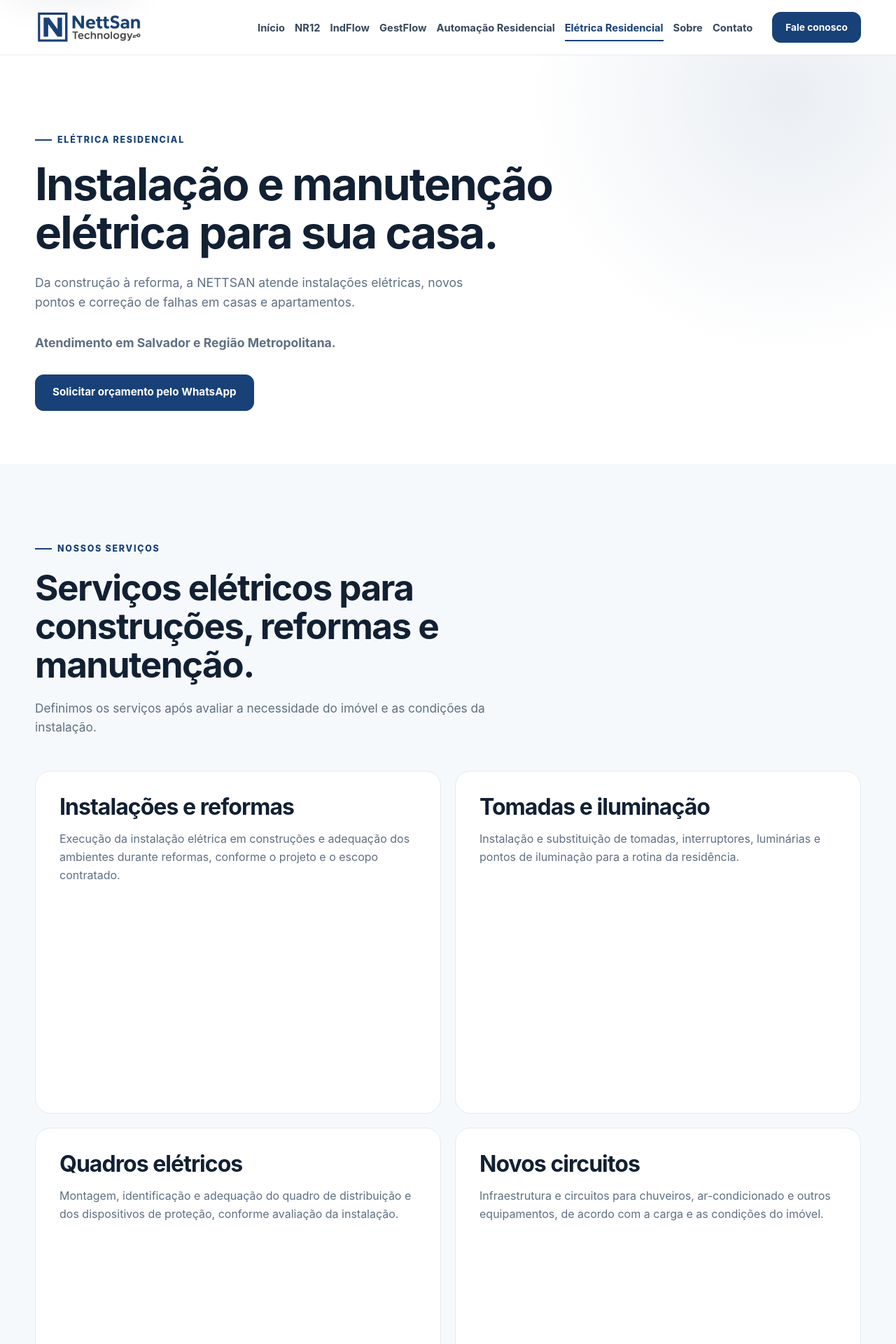
After one commit to NettoSantana/NETTSAN_PORTAL, a Flask app: page /eletrica-residencial in a window 1280 px wide. The commit adds this page. Shown: the top 1920 px of the page at 70% size. Run offline with Flask 3, Linux system fonts and the light colour scheme.

Commit message:
Adiciona aba Eletrica Residencial ao portal NETTSAN

```diff
--- a/app.py
+++ b/app.py
@@ -1,6 +1,6 @@
 # CAMINHO COMPLETO: C:\Users\vlula\OneDrive\Área de Trabalho\Projetos Backup\NETTSAN_PORTAL\app.py
-# DATA E HORA DO ULTIMO RECODE: 2026-09-10 19:15 -03:00
-# MOTIVO DA ALTERACAO: Reorganizar o portal por abas de solucao, criar a pagina de Automacao Residencial e redirecionar a rota antiga de cases para NR-12.
+# DATA E HORA DO ULTIMO RECODE: 2026-10-07 07:26 -03:00
+# MOTIVO DA ALTERACAO: Adicionar a rota da pagina de Eletrica Residencial.
 
 from flask import Flask, redirect, render_template, url_for
 
@@ -32,6 +32,11 @@ def automacao_residencial():
     return render_template("automacao_residencial.html")
 
 
+@app.get("/eletrica-residencial")
+def eletrica_residencial():
+    return render_template("eletrica_residencial.html")
+
+
 @app.get("/cases")
 def cases():
     return redirect(f"{url_for('nr12')}#cases", code=301)
--- a/templates/base.html
+++ b/templates/base.html
@@ -1,6 +1,6 @@
 <!-- CAMINHO COMPLETO: C:\Users\vlula\OneDrive\Área de Trabalho\Projetos Backup\NETTSAN_PORTAL\templates\base.html -->
-<!-- DATA E HORA DO ULTIMO RECODE: 2026-09-12 18:38 -03:00 -->
-<!-- MOTIVO DA ALTERACAO: Instalar a Google Tag do Google Ads AW-18393176047 para deteccao do site e futura medicao de conversoes. -->
+<!-- DATA E HORA DO ULTIMO RECODE: 2026-10-07 07:26 -03:00 -->
+<!-- MOTIVO DA ALTERACAO: Adicionar Eletrica Residencial ao menu e rodape, acomodando a nova aba. -->
 <!doctype html>
 <html lang="pt-BR">
 <head>
@@ -10,6 +10,9 @@
     <meta name="description" content="{% block meta_description %}Soluções NETTSAN em segurança de máquinas, monitoramento industrial, gestão empresarial e automação residencial.{% endblock %}">
     <title>{% block title %}NETTSAN{% endblock %}</title>
     <link rel="stylesheet" href="{{ url_for('static', filename='css/site.css') }}">
+    <style>
+        @media (min-width: 921px) { .main-nav { flex-wrap: wrap; column-gap: 14px; row-gap: 8px; } }
+    </style>
     <script defer src="{{ url_for('static', filename='js/site.js') }}"></script>
     <!-- Google tag (gtag.js) -->
     <script async src="https://www.googletagmanager.com/gtag/js?id=AW-18393176047"></script>
@@ -43,6 +46,7 @@
                 <a href="{{ url_for('indflow') }}" {% if request.endpoint == 'indflow' %}aria-current="page"{% endif %}>IndFlow</a>
                 <a href="{{ url_for('gestflow') }}" {% if request.endpoint == 'gestflow' %}aria-current="page"{% endif %}>GestFlow</a>
                 <a href="{{ url_for('automacao_residencial') }}" {% if request.endpoint == 'automacao_residencial' %}aria-current="page"{% endif %}>Automação Residencial</a>
+                <a href="{{ url_for('eletrica_residencial') }}" {% if request.endpoint == 'eletrica_residencial' %}aria-current="page"{% endif %}>Elétrica Residencial</a>
                 <a href="{{ url_for('sobre') }}" {% if request.endpoint == 'sobre' %}aria-current="page"{% endif %}>Sobre</a>
                 <a href="{{ url_for('contato') }}" {% if request.endpoint == 'contato' %}aria-current="page"{% endif %}>Contato</a>
             </nav>
@@ -70,6 +74,7 @@
                 <a href="{{ url_for('indflow') }}">IndFlow</a>
                 <a href="{{ url_for('gestflow') }}">GestFlow</a>
                 <a href="{{ url_for('automacao_residencial') }}">Automação Residencial</a>
+                <a href="{{ url_for('eletrica_residencial') }}">Elétrica Residencial</a>
             </div>
 
             <div>
--- /dev/null
+++ b/templates/eletrica_residencial.html
@@ -0,0 +1,66 @@
+<!-- CAMINHO COMPLETO: C:\Users\vlula\OneDrive\Área de Trabalho\Projetos Backup\NETTSAN_PORTAL\templates\eletrica_residencial.html -->
+<!-- DATA E HORA DO ULTIMO RECODE: 2026-10-07 07:26 -03:00 -->
+<!-- MOTIVO DA ALTERACAO: Criar a pagina comercial de Eletrica Residencial com servicos e solicitacao de orcamento pelo WhatsApp. -->
+{% extends "base.html" %}
+
+{% block title %}Elétrica Residencial | NETTSAN{% endblock %}
+{% block meta_description %}Instalações, reformas e manutenção elétrica residencial em Salvador e Região Metropolitana. Tomadas, iluminação, quadros elétricos e novos circuitos. Solicite orçamento à NETTSAN.{% endblock %}
+
+{% block content %}
+<section class="page-hero section page-hero-compact">
+    <div class="container">
+        <span class="eyebrow">Elétrica Residencial</span>
+        <h1>Instalação e manutenção elétrica para sua casa.</h1>
+        <p>Da construção à reforma, a NETTSAN atende instalações elétricas, novos pontos e correção de falhas em casas e apartamentos.</p>
+        <p><strong>Atendimento em Salvador e Região Metropolitana.</strong></p>
+        <a class="button" href="https://wa.me/5571986061117?text=Ola%2C%20quero%20um%20orcamento%20de%20Eletrica%20Residencial%20NETTSAN." target="_blank" rel="noopener noreferrer">Solicitar orçamento pelo WhatsApp</a>
+    </div>
+</section>
+
+<section class="section section-soft">
+    <div class="container">
+        <div class="section-heading">
+            <span class="eyebrow">Nossos serviços</span>
+            <h2>Serviços elétricos para construções, reformas e manutenção.</h2>
+            <p>Definimos os serviços após avaliar a necessidade do imóvel e as condições da instalação.</p>
+        </div>
+        <div class="solution-grid">
+            <article class="solution-card">
+                <h3>Instalações e reformas</h3>
+                <p>Execução da instalação elétrica em construções e adequação dos ambientes durante reformas, conforme o projeto e o escopo contratado.</p>
+            </article>
+            <article class="solution-card">
+                <h3>Tomadas e iluminação</h3>
+                <p>Instalação e substituição de tomadas, interruptores, luminárias e pontos de iluminação para a rotina da residência.</p>
+            </article>
+            <article class="solution-card">
+                <h3>Quadros elétricos</h3>
+                <p>Montagem, identificação e adequação do quadro de distribuição e dos dispositivos de proteção, conforme avaliação da instalação.</p>
+            </article>
+            <article class="solution-card">
+                <h3>Novos circuitos</h3>
+                <p>Infraestrutura e circuitos para chuveiros, ar-condicionado e outros equipamentos, de acordo com a carga e as condições do imóvel.</p>
+            </article>
+            <article class="solution-card">
+                <h3>Manutenção e falhas</h3>
+                <p>Investigação de falhas, mau contato e desarme de disjuntores, com correção dos problemas identificados.</p>
+            </article>
+            <article class="solution-card">
+                <h3>Adequação da instalação</h3>
+                <p>Avaliação de fiação, conexões e pontos existentes para definir as adequações necessárias ao uso da residência.</p>
+            </article>
+        </div>
+    </div>
+</section>
+
+<section class="section">
+    <div class="container">
+        <div class="section-heading">
+            <h2>Orçamento conforme a necessidade do seu imóvel.</h2>
+            <p>Envie fotos, a localização e uma descrição do serviço. Para construções e reformas, envie também a planta, se disponível.</p>
+            <p>A proposta informa os serviços, os materiais incluídos ou fornecidos pelo cliente e o prazo previsto. A necessidade de visita depende do serviço.</p>
+        </div>
+        <a class="button" href="https://wa.me/5571986061117?text=Ola%2C%20quero%20um%20orcamento%20de%20Eletrica%20Residencial%20NETTSAN." target="_blank" rel="noopener noreferrer">Solicitar orçamento pelo WhatsApp</a>
+    </div>
+</section>
+{% endblock %}
```
